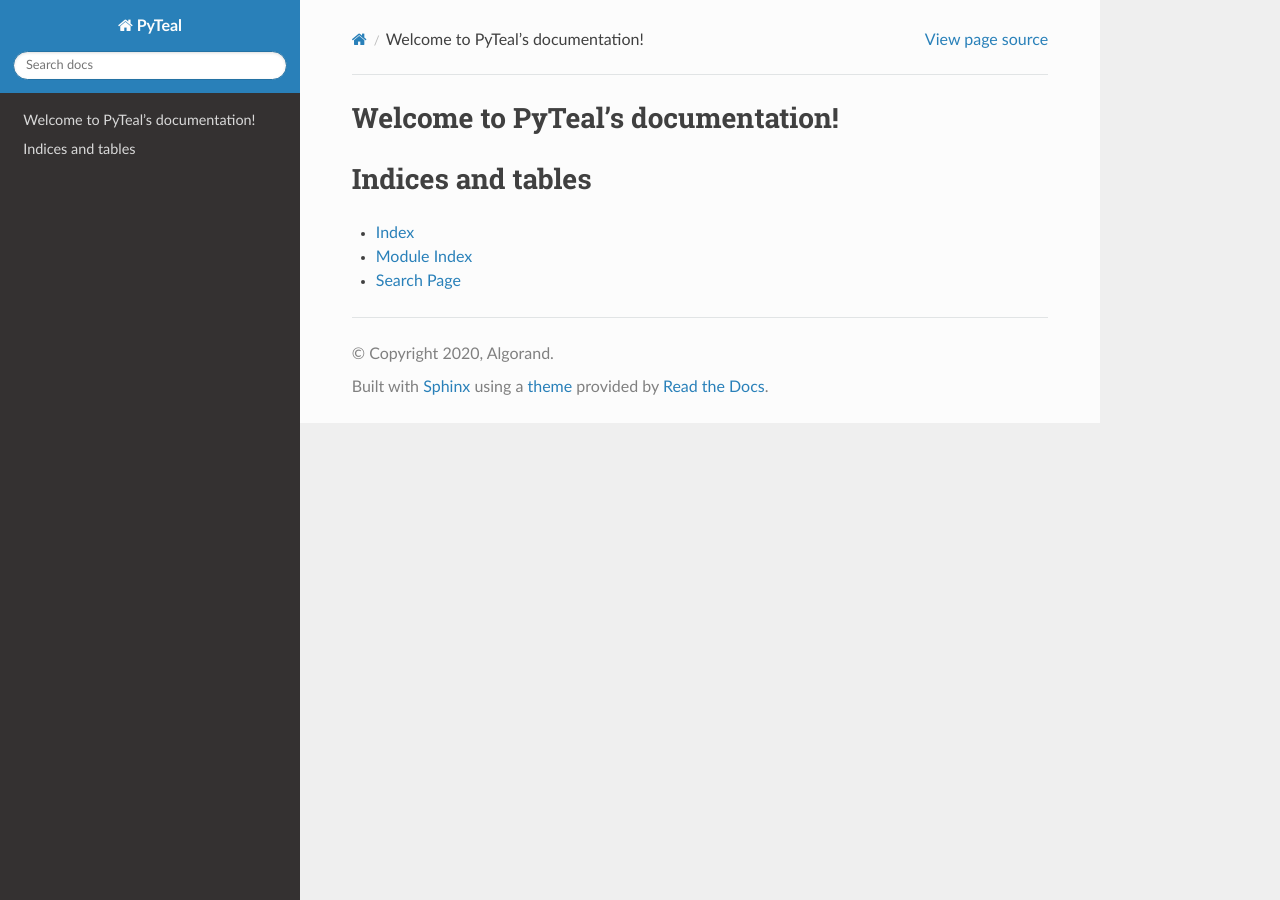
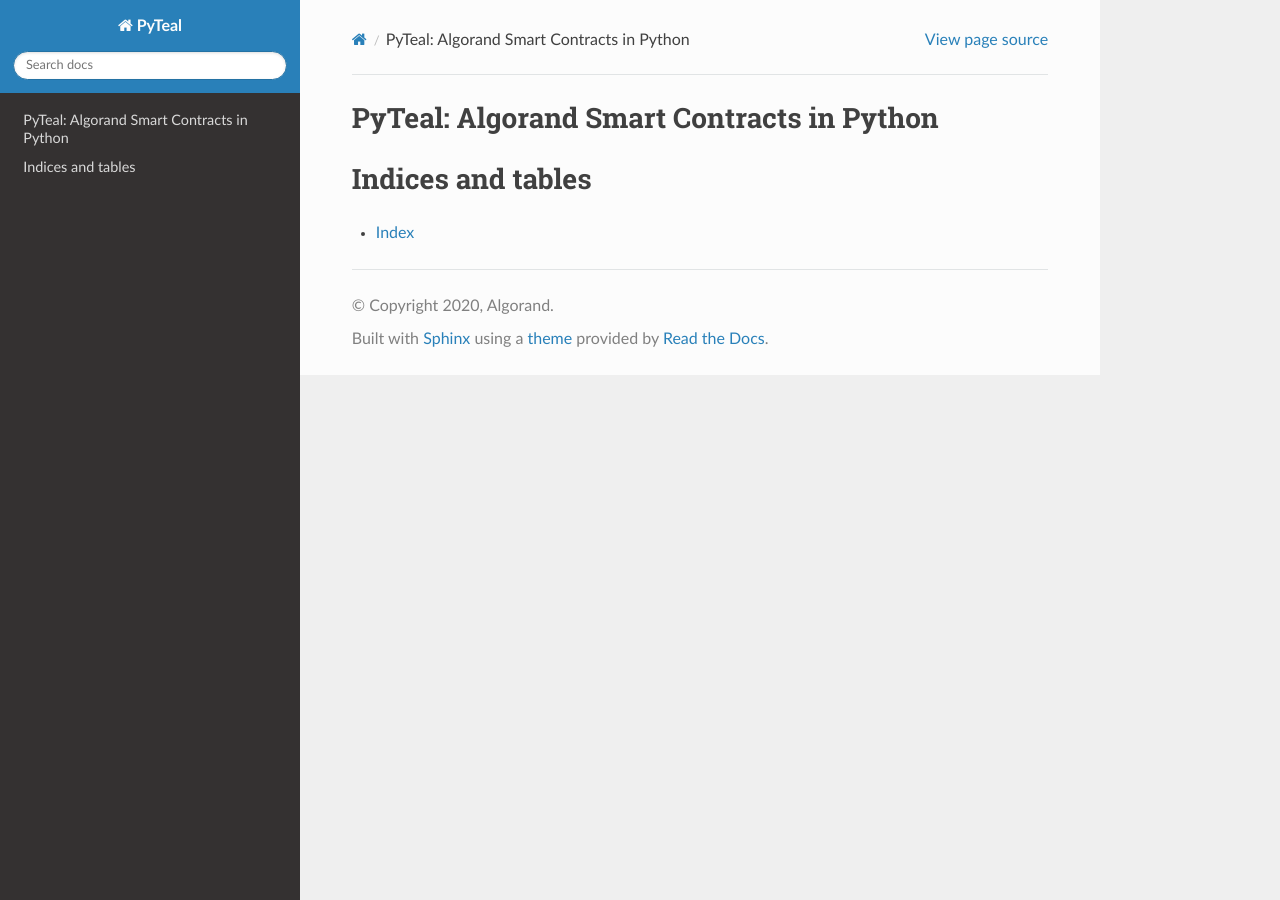
Before and after one commit to algorand/pyteal, a Sphinx documentation site: the page built from docs/index.rst, in a window 1280 px wide. Built offline with Sphinx 7.4.7 and the Read the Docs theme 2.0.0, drawn with Linux system fonts in a browser that asks for light colours.

Commit message:
update doc

```diff
--- a/docs/index.rst
+++ b/docs/index.rst
@@ -3,8 +3,10 @@
    You can adapt this file completely to your liking, but it should at least
    contain the root `toctree` directive.
 
-Welcome to PyTeal's documentation!
-==================================
+PyTeal: Algorand Smart Contracts in Python
+==========================================
+
+
 
 .. toctree::
    :maxdepth: 2
@@ -16,5 +18,3 @@
 ==================
 
 * :ref:`genindex`
-* :ref:`modindex`
-* :ref:`search`
```
